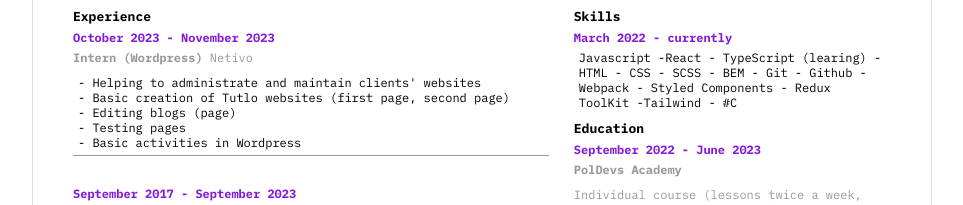
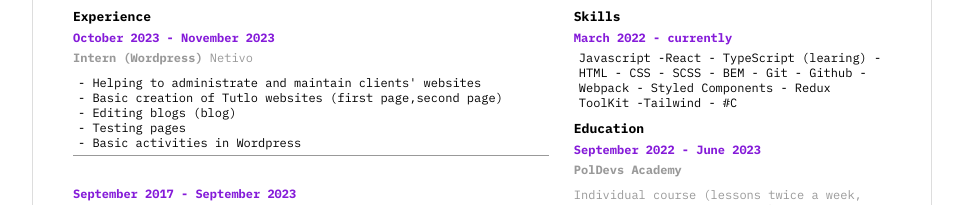
Before and after one commit to MateuszRyniewicz/project-cv, a React (Create React App) app: page / in a window 1280 px wide. Shown: the part 408-613 px from the top of the page, without its empty margins (158-1121 px from the left). Built offline with nearby package versions, Linux system fonts and the light colour scheme.

Commit message:
added new link

```diff
--- a/src/components/Main.js
+++ b/src/components/Main.js
@@ -11,12 +11,25 @@ const Main = () => {
 					Intern (Wordpress)
 					<span className='text-small-color-gray'> Netivo</span>
 				</p>
-				<p className='text-small'>
+				<div className='text-small'>
 					- Helping to administrate and maintain clients' websites <br /> -
-					Basic creation of Tutlo websites (first page, second page) <br />
-					- Editing blogs (page) <br />- Testing pages
+					Basic creation of Tutlo websites (
+					<a href='https://tutlo.com/pl/angielski-dla-firm/' target='_blank'>
+						first page
+					</a>
+					,
+					<a
+						href='https://tutlo.com/business/akademia-motywacji/'
+						target='_blank'>
+						second page
+					</a>
+					) <br />- Editing blogs (
+					<a href='https://panasiuk.com.pl/blog/' target='_blank'>
+						blog
+					</a>
+					) <br />- Testing pages
 					<br /> - Basic activities in Wordpress
-				</p>
+				</div>
 				<div className='line'></div>
 
 				<p className='text-small-color'>September 2017 - September 2023</p>
@@ -179,7 +192,7 @@ const Main = () => {
 					Formik
 				</p>
 
-				<p className='text-small-color'>MERN STACK LEARN</p>
+				<p className='text-small-color'>MERN stack learn</p>
 				<a
 					href='https://github.com/MateuszRyniewicz'
 					target='_blank'
```
